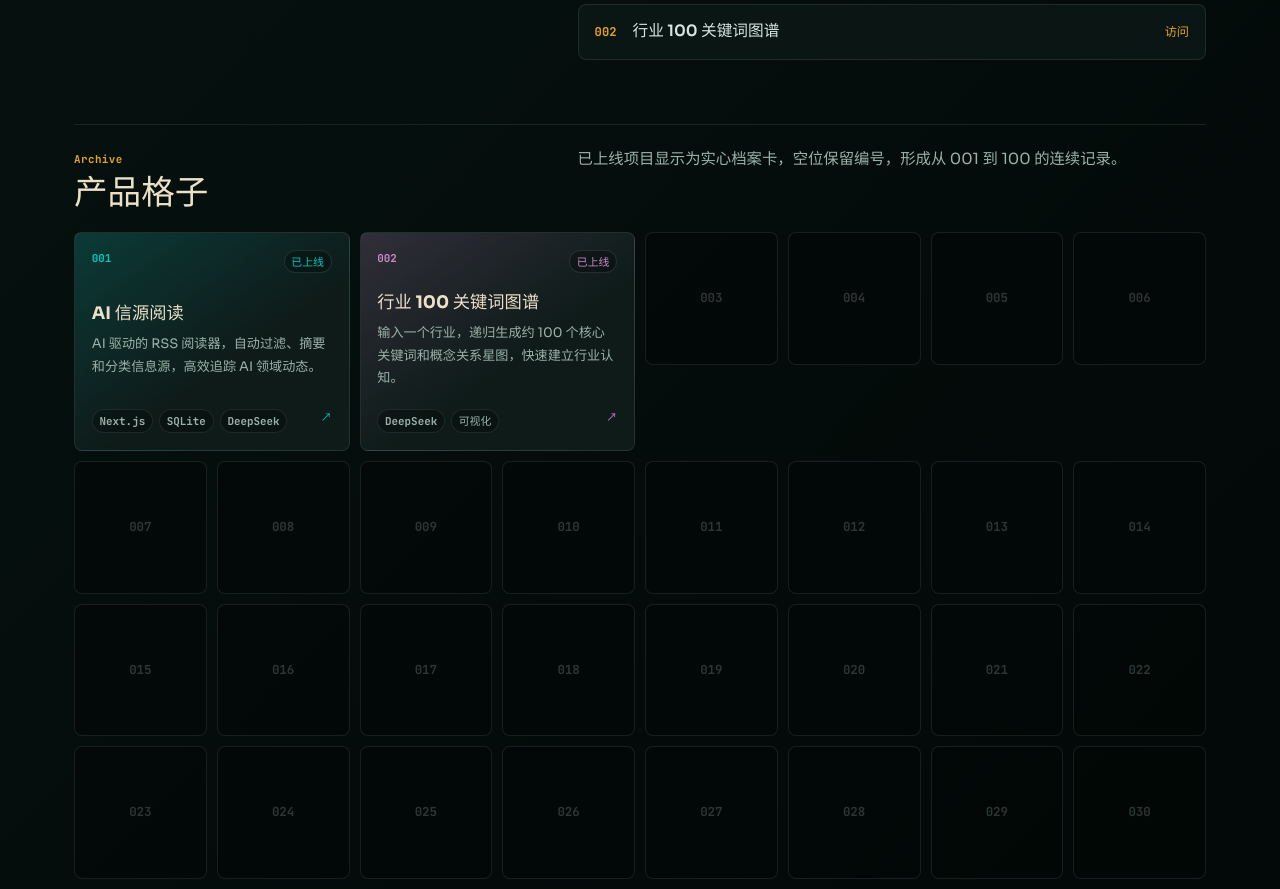
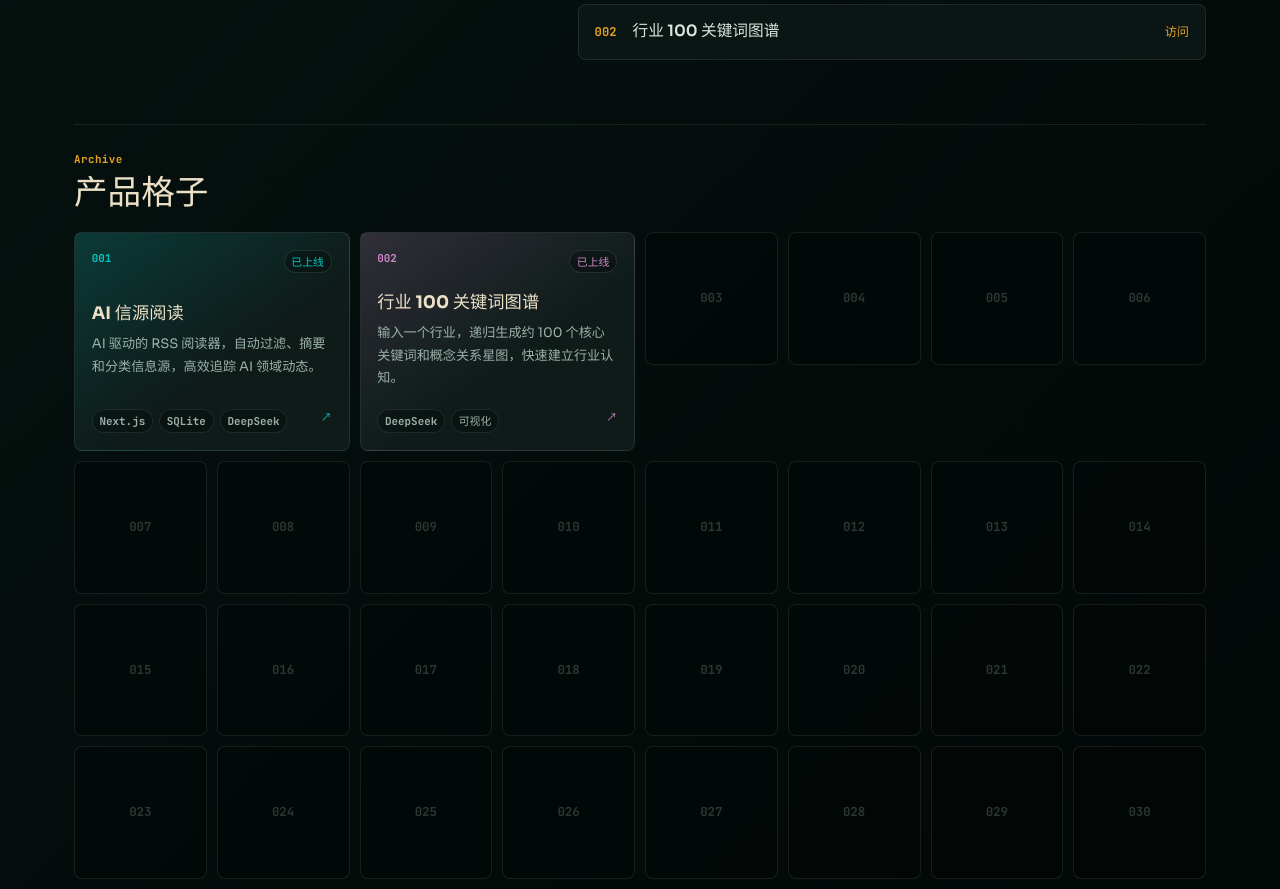
Before and after one commit to dengqikuang/100ai, a React (Vite) app: page / in a window 1280 px wide. Shown: the part 835-1724 px from the top of the page. Built offline with nearby package versions, Linux system fonts and the light colour scheme.

Commit message:
移除产品格子说明文案

```diff
--- a/src/App.css
+++ b/src/App.css
@@ -271,6 +271,11 @@ a {
   color: var(--color-on-surface-variant);
   font-size: 0.96rem;
   line-height: 1.72;
+}
+
+.archive-head {
+  grid-template-columns: 1fr;
+  gap: 0;
 }
 
 .featured-list {
--- a/src/App.jsx
+++ b/src/App.jsx
@@ -75,9 +75,6 @@ function App() {
             <span className="section-kicker">Archive</span>
             <h2>产品格子</h2>
           </div>
-          <p>
-            已上线项目显示为实心档案卡，空位保留编号，形成从 001 到 100 的连续记录。
-          </p>
         </section>
 
         <Grid projects={projects} />
```
